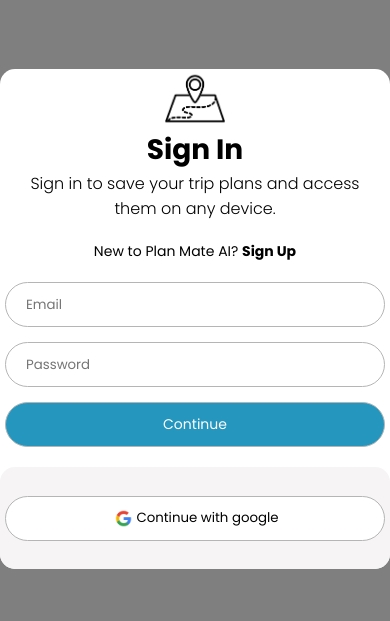
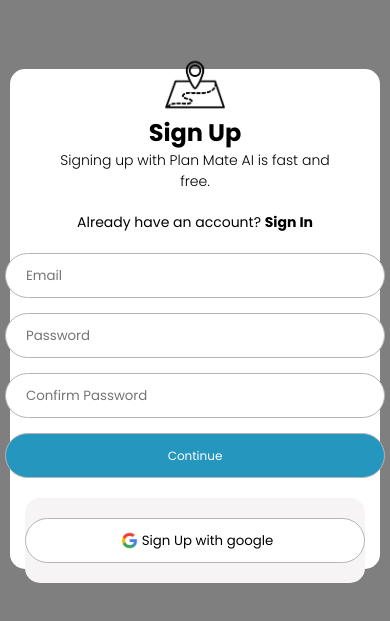
Before and after one commit to fakih-hussein/client, a React (Create React App) app: page / in a window 390 px wide. Shown: the part 103-724 px from the top of the page. Built offline with nearby package versions, Linux system fonts and the light colour scheme.

Commit message:
added responsiveness @ 768px for signup

```diff
--- a/src/App.js
+++ b/src/App.js
@@ -1,11 +1,12 @@
 import './App.css';
 import SignIn from './pages/SignIn/SignIn';
+import SignUp from './pages/SignUp/SignUp';
 // import "./ui/styles/base.css"
 
 function App() {
   return (
     <div className='app'>
-      <SignIn />
+      <SignUp/>
 
     </div>
   );
--- a/src/pages/SignIn/SignIn.css
+++ b/src/pages/SignIn/SignIn.css
@@ -89,4 +89,6 @@
     margin:0px 0px;
     width:100%;
     height:100%;
+    padding-top: 20px;
+    padding-bottom: 20px;
 }
--- a/src/pages/SignUp/SignUp.css
+++ b/src/pages/SignUp/SignUp.css
@@ -93,3 +93,22 @@
     padding-top: 20px;
     padding-bottom: 20px;
 }
+
+@media (max-width: 768px) {
+    .form {
+        width: 95%;
+        padding: 15px;
+    }
+
+    .title {
+        font-size: 24px;
+    }
+
+    .subtitle {
+        font-size: 14px;
+    }
+
+    .input > button {
+        font-size: 12px;
+    }
+}
```
